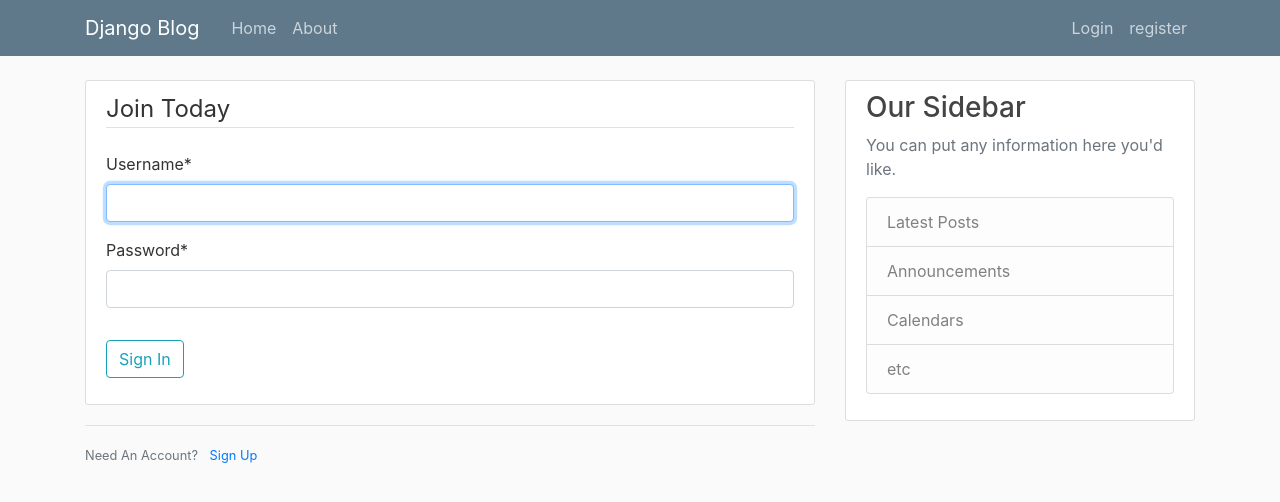
After one commit to ahmedmunir/django-blog, a Django app: page /login/ in a window 1280 px wide. The commit adds this page. Shown: the top 502 px of the page. Run offline with Django 3.2, Linux system fonts and the light colour scheme; some libraries are stand-ins or nearby versions.

Commit message:
add ability to login & logout and add some restrictions on profile url, but without any new test cases

```diff
--- a/blog/settings.py
+++ b/blog/settings.py
@@ -123,3 +123,9 @@
 STATIC_URL = '/static/'
 
 CRISPY_TEMPLATE_PACK = 'bootstrap4'
+
+#Login Redirect to function
+LOGIN_REDIRECT_URL = 'blog-home'
+#change the Login default url from /accounts/login into /login
+# we gave the name of function
+LOGIN_URL = 'login'
--- a/blog/urls.py
+++ b/blog/urls.py
@@ -19,10 +19,22 @@
 #here we put the name of function that we want to display at specific route
 from users import views as users_register
 
+#using class based views which already built in for login & logout
+# CBV handle HTTP requests & has built in FORMS that will inject inside Template
+# has built in functionality to handle Errors inside Template.
+# dealing with database for authentication also provided
+from django.contrib.auth import views as auth_views
+
 urlpatterns = [
     path('admin/', admin.site.urls),
 
     path('', include('blogapp.urls')),
 
-    path('register/', users_register.register, name='users-register')
+    path('register/', users_register.register, name='users-register'),
+
+    path('profile/', users_register.profile, name='profile'),
+
+    path('login/', auth_views.LoginView.as_view(template_name='users/login.html'), name='login'),
+
+    path('logout/', auth_views.LogoutView.as_view(template_name='users/logout.html'), name='logout')
 ]
--- a/blogapp/templates/blog/base.html
+++ b/blogapp/templates/blog/base.html
@@ -33,8 +33,13 @@
             </div>
             <!-- Navbar Right Side -->
             <div class="navbar-nav">
-              <a class="nav-item nav-link" href="#">Login</a>
-              <a class="nav-item nav-link" href="#">Register</a>
+            {% if user.is_authenticated %}
+              <a class="nav-item nav-link" href="{% url 'profile' %}">{{ user.username }}</a>
+              <a class="nav-item nav-link" href="{% url 'logout' %}">logout</a>
+            {% else %}
+              <a class="nav-item nav-link" href="{% url 'login' %}">Login</a>
+              <a class="nav-item nav-link" href="{% url 'users-register' %}">register</a>
+            {% endif %}
             </div>
           </div>
         </div>
--- /dev/null
+++ b/users/templates/users/login.html
@@ -0,0 +1,23 @@
+{% extends "blog/base.html" %}
+
+{% load crispy_forms_tags %}
+
+{% block content %}
+    <div class="content-section">
+        <form method="POST">
+            {% csrf_token %}
+            <fieldset class="form-group">
+                <legend class="border-bottom mb-4">Join Today</legend>
+                {{ form|crispy }}
+            </fieldset>
+            <div class="form-group">
+                <button class="btn btn-outline-info" type="submit">Sign In</button>
+            </div>
+        </form>
+    </div>
+    <div class="border-top pt-3">
+        <small class="text-muted">
+            Need An Account? <a class="ml-2" href="{% url 'users-register' %}">Sign Up</a>
+        </small>
+    </div>
+{% endblock content %}
--- /dev/null
+++ b/users/templates/users/profile.html
@@ -0,0 +1,5 @@
+{% extends "blog/base.html" %}
+
+{% block content %}
+    <h2>{{ user.username }}</h2>
+{% endblock content %}
```
Also changed, not shown: users/templates/users/logout.html (added, +10 -0 lines), users/views.py (+9 -2 lines), users/tests/test_forms.py (line endings or trailing spaces).
